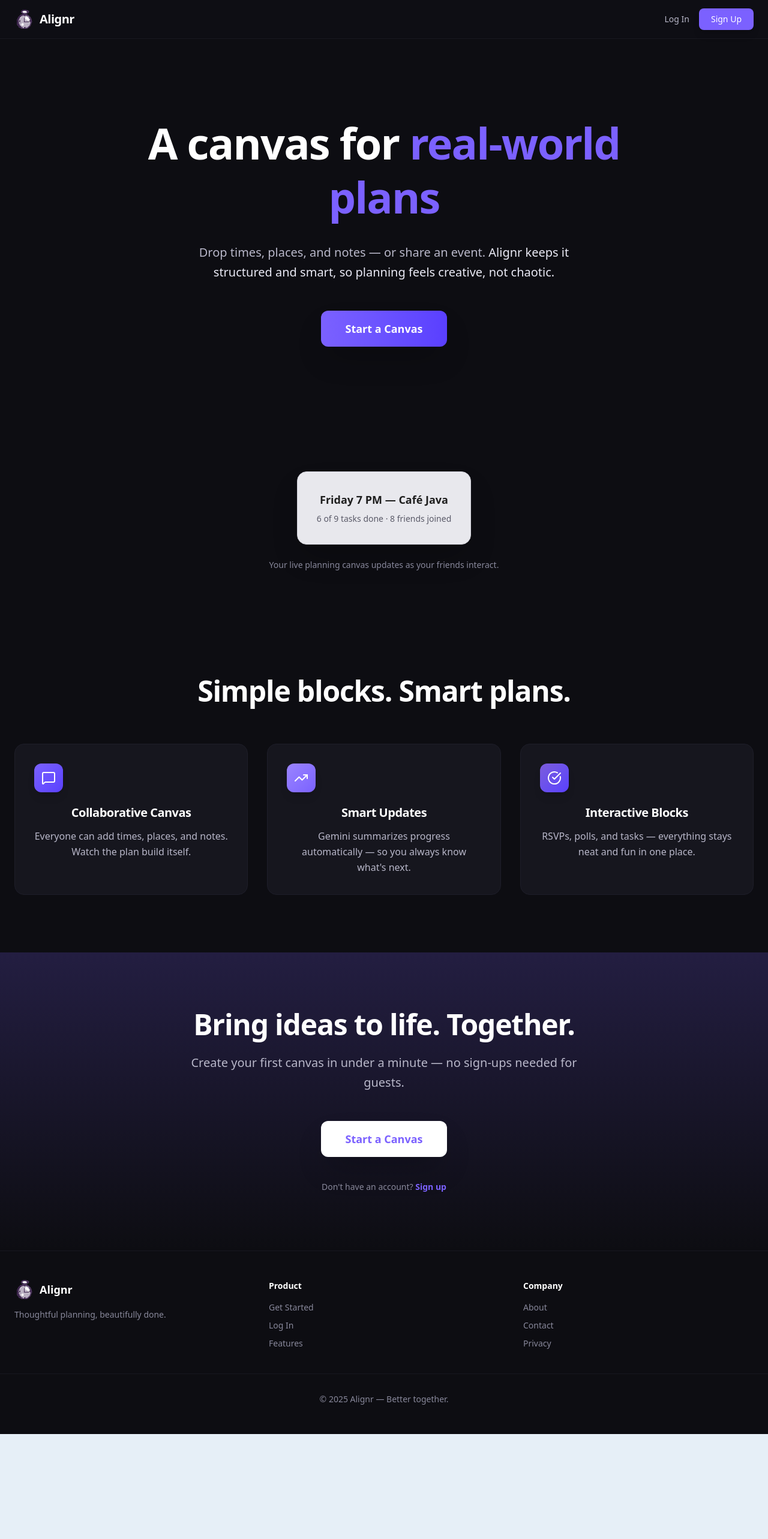
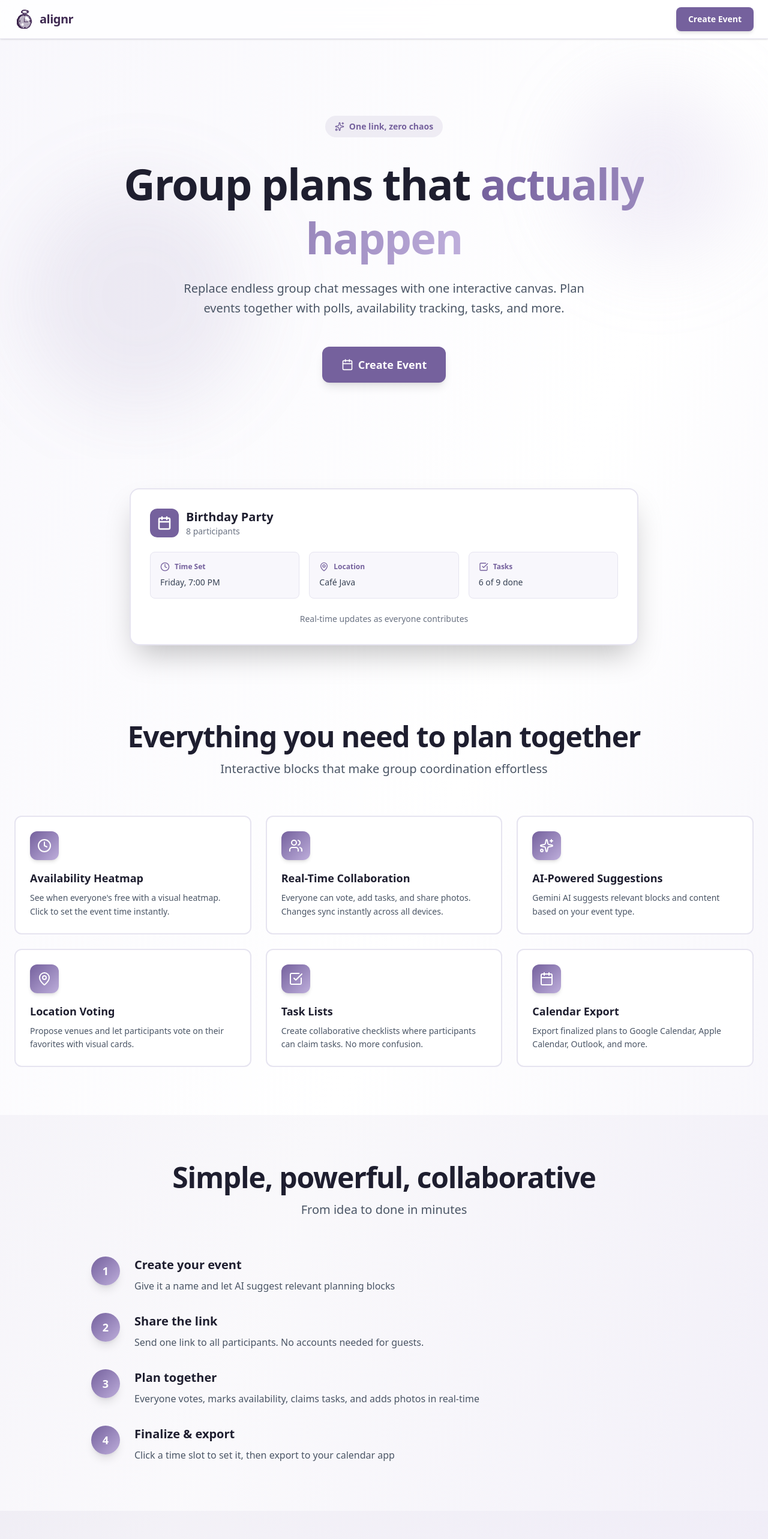
Before and after one commit to codedbycupidity/alignr, a React (Vite) app: page / in a window 1280 px wide. Shown: the top 2566 px of the page at 60% size. Before the commit the page ends 2391 px from the top, so only its background shows below. Built offline with nearby package versions, Linux system fonts and the light colour scheme; no server answers.

Commit message:
home page

```diff
--- a/frontend/src/pages/Home.tsx
+++ b/frontend/src/pages/Home.tsx
@@ -1,111 +1,202 @@
 import { Link } from "react-router-dom";
 import {
-  MessageSquare,
-  TrendingUp,
-  CheckCircle,
+  Calendar,
+  Users,
+  Sparkles,
+  Clock,
+  MapPin,
+  CheckSquare,
 } from "lucide-react";
 import favicon from "../assets/favicon.png";
 
 export default function Home() {
   return (
-    <div className="min-h-screen bg-[#0D0D12] text-[#EAEAF5] flex flex-col">
+    <div className="min-h-screen bg-gradient-to-br from-[#F8F7FC] via-white to-[#F3F1F9] text-gray-900 flex flex-col">
 
       {/* Navbar */}
-      <nav className="bg-[#0F0F16]/80 backdrop-blur-lg border-b border-[#1E1E29]/60 sticky top-0 z-50">
+      <nav className="bg-white/80 backdrop-blur-lg border-b border-[#E6E4F0] sticky top-0 z-50 shadow-sm">
         <div className="max-w-7xl mx-auto px-6 flex justify-between items-center h-16">
           <Link to="/" className="flex items-center space-x-2.5 group">
             <div className="w-8 h-8 rounded-lg flex items-center justify-center overflow-hidden">
               <img src={favicon} alt="Alignr" className="w-full h-full object-cover" />
             </div>
-            <span className="text-xl font-semibold text-white tracking-tight">Alignr</span>
+            <span className="text-xl font-bold text-[#3F2A52] tracking-tight">alignr</span>
           </Link>
 
           <div className="flex items-center space-x-4">
             <Link
-              to="/login"
-              className="text-[#B8B7C9] hover:text-white font-medium text-sm transition-colors duration-300"
+              to="/auth"
+              className="bg-[#75619D] text-white px-5 py-2.5 rounded-lg font-semibold text-sm hover:bg-[#624F8A] transition-all shadow-md hover:shadow-lg"
             >
-              Log In
-            </Link>
-            <Link
-              to="/signup"
-              className="bg-[#7B61FF] text-white px-5 py-2 rounded-lg font-medium text-sm hover:bg-[#684FE0] transition-all duration-500 shadow-lg hover:shadow-[#7B61FF]/40"
-            >
-              Sign Up
+              Create Event
             </Link>
           </div>
         </div>
       </nav>
 
       {/* Hero section */}
-      <section className="py-32 relative overflow-hidden">
-        {/* Subtle purple haze */}
-        <div className="absolute inset-0 bg-gradient-radial from-[#7B61FF]/10 via-transparent to-transparent opacity-40"></div>
+      <section className="py-20 sm:py-32 relative overflow-hidden">
+        {/* Subtle purple circles */}
+        <div className="absolute top-20 right-10 w-72 h-72 bg-[#BEAEDB]/20 rounded-full blur-3xl"></div>
+        <div className="absolute bottom-20 left-10 w-96 h-96 bg-[#75619D]/10 rounded-full blur-3xl"></div>
 
         <div className="max-w-5xl mx-auto px-6 text-center relative z-10">
-          <h1 className="text-5xl sm:text-6xl lg:text-7xl font-extrabold tracking-tight text-white mb-8 leading-tight">
-            A canvas for{' '}
-            <span className="text-[#7B61FF]">real-world plans</span>
+          <div className="inline-flex items-center gap-2 px-4 py-2 bg-[#75619D]/10 rounded-full mb-8">
+            <Sparkles className="w-4 h-4 text-[#75619D]" />
+            <span className="text-sm font-semibold text-[#75619D]">One link, zero chaos</span>
+          </div>
+
+          <h1 className="text-5xl sm:text-6xl lg:text-7xl font-extrabold tracking-tight text-[#1E1E2F] mb-6 leading-tight">
+            Group plans that{' '}
+            <span className="text-transparent bg-clip-text bg-gradient-to-r from-[#75619D] to-[#BEAEDB]">
+              actually happen
+            </span>
           </h1>
 
-          <p className="text-lg sm:text-xl text-[#B8B7C9] max-w-2xl mx-auto mb-12 leading-relaxed font-medium">
-            Drop times, places, and notes — or share an event.{' '}
-            <span className="text-[#EAEAF5]">
-              Alignr keeps it structured and smart, so planning feels creative, not chaotic.
-            </span>
+          <p className="text-lg sm:text-xl text-gray-600 max-w-2xl mx-auto mb-12 leading-relaxed">
+            Replace endless group chat messages with one interactive canvas.
+            Plan events together with polls, availability tracking, tasks, and more.
           </p>
 
           {/* CTA */}
-          <Link
-            to="/login"
-            className="inline-block bg-gradient-to-r from-[#7B61FF] to-[#5A3FFF] text-white px-10 py-4 rounded-xl font-semibold text-lg shadow-2xl hover:shadow-[#7B61FF]/50 hover:scale-[1.02] transition-all duration-700"
-          >
-            Start a Canvas
-          </Link>
+          <div className="flex justify-center">
+            <Link
+              to="/auth"
+              className="inline-flex items-center gap-2 bg-[#75619D] text-white px-8 py-4 rounded-xl font-bold text-lg shadow-lg hover:shadow-xl hover:bg-[#624F8A] hover:scale-[1.02] transition-all"
+            >
+              <Calendar className="w-5 h-5" />
+              Create Event
+            </Link>
+          </div>
         </div>
       </section>
 
-      {/* Canvas preview */}
-      <section className="py-20 relative">
-        <div className="max-w-6xl mx-auto px-6 text-center">
-          <div className="bg-[#E8E8ED] border border-[#D0D0D8] rounded-2xl p-8 shadow-2xl inline-block">
-            <p className="text-[#1E1E1E] font-semibold mb-2 text-lg">
-              Friday 7 PM — Café Java
-            </p>
-            <p className="text-[#5A5A68] text-sm">
-              6 of 9 tasks done · 8 friends joined
+      {/* Demo preview */}
+      <section className="py-12 relative">
+        <div className="max-w-4xl mx-auto px-6">
+          <div className="bg-white border-2 border-[#E6E4F0] rounded-2xl p-8 shadow-2xl">
+            <div className="flex items-center gap-3 mb-6">
+              <div className="w-12 h-12 bg-[#75619D] rounded-xl flex items-center justify-center">
+                <Calendar className="w-6 h-6 text-white" strokeWidth={2.5} />
+              </div>
+              <div>
+                <h3 className="text-xl font-bold text-[#1E1E2F]">Birthday Party</h3>
+                <p className="text-sm text-gray-500">8 participants</p>
+              </div>
+            </div>
+
+            <div className="grid sm:grid-cols-3 gap-4 mb-4">
+              <div className="bg-[#F8F7FC] border border-[#E6E4F0] rounded-lg p-4">
+                <div className="flex items-center gap-2 mb-2">
+                  <Clock className="w-4 h-4 text-[#75619D]" />
+                  <span className="text-xs font-semibold text-[#75619D]">Time Set</span>
+                </div>
+                <p className="text-sm font-medium text-gray-700">Friday, 7:00 PM</p>
+              </div>
+
+              <div className="bg-[#F8F7FC] border border-[#E6E4F0] rounded-lg p-4">
+                <div className="flex items-center gap-2 mb-2">
+                  <MapPin className="w-4 h-4 text-[#75619D]" />
+                  <span className="text-xs font-semibold text-[#75619D]">Location</span>
+                </div>
+                <p className="text-sm font-medium text-gray-700">Café Java</p>
+              </div>
+
+              <div className="bg-[#F8F7FC] border border-[#E6E4F0] rounded-lg p-4">
+                <div className="flex items-center gap-2 mb-2">
+                  <CheckSquare className="w-4 h-4 text-[#75619D]" />
+                  <span className="text-xs font-semibold text-[#75619D]">Tasks</span>
+                </div>
+                <p className="text-sm font-medium text-gray-700">6 of 9 done</p>
+              </div>
+            </div>
+
+            <p className="text-center text-sm text-gray-500 mt-6">
+              Real-time updates as everyone contributes
             </p>
           </div>
-          <p className="text-[#88889B] text-sm mt-6 font-medium">
-            Your live planning canvas updates as your friends interact.
-          </p>
         </div>
       </section>
 
       {/* Features section */}
-      <section className="py-24 relative">
-        <div className="max-w-7xl mx-auto px-6 text-center">
-          <h2 className="text-4xl sm:text-5xl font-bold text-white mb-16 tracking-tight">
-            Simple blocks. Smart plans.
-          </h2>
-          <div className="grid sm:grid-cols-2 lg:grid-cols-3 gap-8">
+      <section className="py-20 relative">
+        <div className="max-w-7xl mx-auto px-6">
+          <div className="text-center mb-16">
+            <h2 className="text-4xl sm:text-5xl font-bold text-[#1E1E2F] mb-4 tracking-tight">
+              Everything you need to plan together
+            </h2>
+            <p className="text-xl text-gray-600 max-w-2xl mx-auto">
+              Interactive blocks that make group coordination effortless
+            </p>
+          </div>
+
+          <div className="grid sm:grid-cols-2 lg:grid-cols-3 gap-6">
             <FeatureCard
-              icon={<MessageSquare className="w-6 h-6 text-white" strokeWidth={2} />}
-              title="Collaborative Canvas"
-              desc="Everyone can add times, places, and notes. Watch the plan build itself."
-              color="from-[#7B61FF] to-[#5A3FFF]"
+              icon={<Clock className="w-6 h-6 text-white" strokeWidth={2} />}
+              title="Availability Heatmap"
+              desc="See when everyone's free with a visual heatmap. Click to set the event time instantly."
             />
             <FeatureCard
-              icon={<TrendingUp className="w-6 h-6 text-white" strokeWidth={2} />}
-              title="Smart Updates"
-              desc="Gemini summarizes progress automatically — so you always know what's next."
-              color="from-[#9B84FF] to-[#7B61FF]"
+              icon={<Users className="w-6 h-6 text-white" strokeWidth={2} />}
+              title="Real-Time Collaboration"
+              desc="Everyone can vote, add tasks, and share photos. Changes sync instantly across all devices."
             />
             <FeatureCard
-              icon={<CheckCircle className="w-6 h-6 text-white" strokeWidth={2} />}
-              title="Interactive Blocks"
-              desc="RSVPs, polls, and tasks — everything stays neat and fun in one place."
-              color="from-[#7C5CDB] to-[#5A3FFF]"
+              icon={<Sparkles className="w-6 h-6 text-white" strokeWidth={2} />}
+              title="AI-Powered Suggestions"
+              desc="Gemini AI suggests relevant blocks and content based on your event type."
+            />
+            <FeatureCard
+              icon={<MapPin className="w-6 h-6 text-white" strokeWidth={2} />}
+              title="Location Voting"
+              desc="Propose venues and let participants vote on their favorites with visual cards."
+            />
+            <FeatureCard
+              icon={<CheckSquare className="w-6 h-6 text-white" strokeWidth={2} />}
+              title="Task Lists"
+              desc="Create collaborative checklists where participants can claim tasks. No more confusion."
+            />
+            <FeatureCard
+              icon={<Calendar className="w-6 h-6 text-white" strokeWidth={2} />}
+              title="Calendar Export"
+              desc="Export finalized plans to Google Calendar, Apple Calendar, Outlook, and more."
+            />
+          </div>
+        </div>
+      </section>
+
+      {/* How it works */}
+      <section className="py-20 bg-gradient-to-br from-[#75619D]/5 to-[#BEAEDB]/5">
+        <div className="max-w-5xl mx-auto px-6">
+          <div className="text-center mb-16">
+            <h2 className="text-4xl sm:text-5xl font-bold text-[#1E1E2F] mb-4 tracking-tight">
+              Simple, powerful, collaborative
+            </h2>
+            <p className="text-xl text-gray-600">
+              From idea to done in minutes
+            </p>
+          </div>
+
+          <div className="space-y-8">
+            <Step
+              number="1"
+              title="Create your event"
+              description="Give it a name and let AI suggest relevant planning blocks"
+            />
+            <Step
+              number="2"
+              title="Share the link"
+              description="Send one link to all participants. No accounts needed for guests."
+            />
+            <Step
+              number="3"
+              title="Plan together"
+              description="Everyone votes, marks availability, claims tasks, and adds photos in real-time"
+            />
+            <Step
+              number="4"
+              title="Finalize & export"
+              description="Click a time slot to set it, then export to your calendar app"
             />
           </div>
         </div>
@@ -113,97 +204,76 @@
 
       {/* CTA section */}
       <section className="py-24 relative overflow-hidden">
-        {/* Purple glow background */}
-        <div className="absolute inset-0 bg-gradient-to-b from-[#7B61FF]/20 via-[#7B61FF]/10 to-transparent"></div>
+        <div className="absolute inset-0 bg-gradient-to-br from-[#75619D]/10 via-[#BEAEDB]/10 to-transparent"></div>
 
         <div className="max-w-4xl mx-auto px-6 text-center relative z-10">
-          <h2 className="text-4xl sm:text-5xl font-bold text-white mb-6 tracking-tight">
-            Bring ideas to life. Together.
+          <h2 className="text-4xl sm:text-5xl font-bold text-[#1E1E2F] mb-6 tracking-tight">
+            Stop planning in chaos.<br />Start with alignr.
           </h2>
-          <p className="text-xl text-[#B8B7C9] mb-12 max-w-2xl mx-auto leading-relaxed font-medium">
-            Create your first canvas in under a minute — no sign-ups needed for guests.
+          <p className="text-xl text-gray-600 mb-12 max-w-2xl mx-auto leading-relaxed">
+            Join thousands who've replaced messy group chats with organized, collaborative event planning.
           </p>
           <Link
-            to="/login"
-            className="inline-block bg-white text-[#7B61FF] px-10 py-4 rounded-xl font-bold text-lg shadow-2xl hover:bg-[#F5F3FF] hover:scale-[1.02] transition-all duration-700"
+            to="/auth"
+            className="inline-flex items-center gap-2 bg-[#75619D] text-white px-10 py-4 rounded-xl font-bold text-lg shadow-xl hover:shadow-2xl hover:bg-[#624F8A] hover:scale-[1.02] transition-all"
           >
-            Start a Canvas
+            <Calendar className="w-5 h-5" />
+            Create Your First Event
           </Link>
-
-          {/* Bottom line */}
-          <p className="mt-10 text-[#88889B] text-sm font-medium">
-            Don't have an account?{' '}
-            <Link
-              to="/signup"
-              className="text-[#7B61FF] hover:text-[#9B84FF] font-semibold transition-colors duration-300"
-            >
-              Sign up
-            </Link>
-          </p>
         </div>
       </section>
 
       {/* Footer */}
-      <footer className="border-t border-[#1E1E29]/60 py-12 mt-auto">
+      <footer className="border-t border-[#E6E4F0] bg-white py-12 mt-auto">
         <div className="max-w-7xl mx-auto px-6 text-center sm:text-left grid sm:grid-cols-3 gap-10">
           <div>
             <div className="flex justify-center sm:justify-start items-center space-x-2.5 mb-4">
               <div className="w-8 h-8 rounded-lg flex items-center justify-center overflow-hidden">
                 <img src={favicon} alt="Alignr" className="w-full h-full object-cover" />
               </div>
-              <span className="text-lg font-semibold text-white">Alignr</span>
+              <span className="text-lg font-bold text-[#3F2A52]">alignr</span>
             </div>
-            <p className="text-[#88889B] text-sm font-medium">
-              Thoughtful planning, beautifully done.
+            <p className="text-gray-600 text-sm">
+              One link, zero chaos — from idea to done.
             </p>
           </div>
 
           <div>
-            <h4 className="font-semibold mb-4 text-white text-sm">Product</h4>
-            <ul className="space-y-2.5 text-[#88889B] text-sm">
+            <h4 className="font-semibold mb-4 text-[#3F2A52] text-sm">Product</h4>
+            <ul className="space-y-2.5 text-gray-600 text-sm">
               <li>
-                <Link to="/signup" className="hover:text-white transition-colors duration-300">
-                  Get Started
+                <Link to="/auth" className="hover:text-[#75619D] transition-colors">
+                  Create Event
                 </Link>
               </li>
               <li>
-                <Link to="/login" className="hover:text-white transition-colors duration-300">
-                  Log In
+                <Link to="/dashboard" className="hover:text-[#75619D] transition-colors">
+                  Dashboard
                 </Link>
-              </li>
-              <li>
-                <a href="#features" className="hover:text-white transition-colors duration-300">
-                  Features
-                </a>
               </li>
             </ul>
           </div>
 
           <div>
-            <h4 className="font-semibold mb-4 text-white text-sm">Company</h4>
-            <ul className="space-y-2.5 text-[#88889B] text-sm">
+            <h4 className="font-semibold mb-4 text-[#3F2A52] text-sm">Company</h4>
+            <ul className="space-y-2.5 text-gray-600 text-sm">
               <li>
-                <a href="#about" className="hover:text-white transition-colors duration-300">
+                <a href="#about" className="hover:text-[#75619D] transition-colors">
                   About
                 </a>
               </li>
               <li>
-                <a href="#contact" className="hover:text-white transition-colors duration-300">
+                <a href="#contact" className="hover:text-[#75619D] transition-colors">
                   Contact
-                </a>
-              </li>
-              <li>
-                <a href="#privacy" className="hover:text-white transition-colors duration-300">
-                  Privacy
                 </a>
               </li>
             </ul>
           </div>
         </div>
 
-        <div className="border-t border-[#1E1E29]/60 mt-10 pt-8 text-center">
-          <p className="text-[#88889B] text-sm font-medium">
-            © 2025 Alignr — Better together.
+        <div className="border-t border-[#E6E4F0] mt-10 pt-8 text-center">
+          <p className="text-gray-500 text-sm">
+            © 2025 alignr — Built with ❤️ for cleaner group coordination
           </p>
         </div>
       </footer>
@@ -216,17 +286,37 @@
   icon: React.ReactNode;
   title: string;
   desc: string;
-  color: string;
 }
 
-function FeatureCard({ icon, title, desc, color }: FeatureCardProps) {
+function FeatureCard({ icon, title, desc }: FeatureCardProps) {
   return (
-    <div className="bg-[#16161E] border border-[#1E1E29] rounded-2xl p-8 hover:border-[#7B61FF]/40 transition-all duration-500 group">
-      <div className={`w-12 h-12 bg-gradient-to-br ${color} rounded-xl flex items-center justify-center mb-5 shadow-lg group-hover:shadow-[#7B61FF]/50 transition-all duration-500`}>
+    <div className="bg-white border-2 border-[#E6E4F0] rounded-xl p-6 hover:border-[#75619D] hover:shadow-lg transition-all group">
+      <div className="w-12 h-12 bg-gradient-to-br from-[#75619D] to-[#BEAEDB] rounded-xl flex items-center justify-center mb-4 shadow-md group-hover:shadow-lg transition-all">
         {icon}
       </div>
-      <h3 className="text-xl font-bold text-white mb-3 tracking-tight">{title}</h3>
-      <p className="text-[#B8B7C9] leading-relaxed font-medium">{desc}</p>
+      <h3 className="text-lg font-bold text-[#1E1E2F] mb-2">{title}</h3>
+      <p className="text-gray-600 text-sm leading-relaxed">{desc}</p>
     </div>
   );
 }
+
+// Step component for "How it works"
+interface StepProps {
+  number: string;
+  title: string;
+  description: string;
+}
+
+function Step({ number, title, description }: StepProps) {
+  return (
+    <div className="flex gap-6 items-start">
+      <div className="flex-shrink-0 w-12 h-12 bg-gradient-to-br from-[#75619D] to-[#BEAEDB] rounded-full flex items-center justify-center text-white font-bold text-lg shadow-lg">
+        {number}
+      </div>
+      <div>
+        <h3 className="text-xl font-bold text-[#1E1E2F] mb-2">{title}</h3>
+        <p className="text-gray-600 leading-relaxed">{description}</p>
+      </div>
+    </div>
+  );
+}
```
